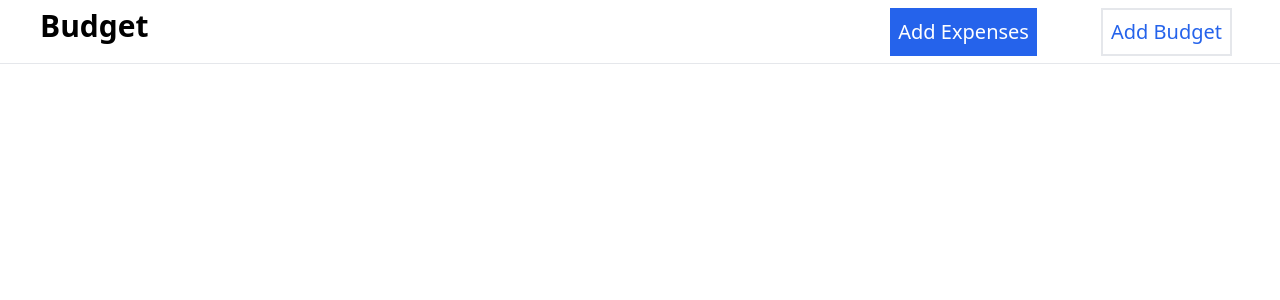
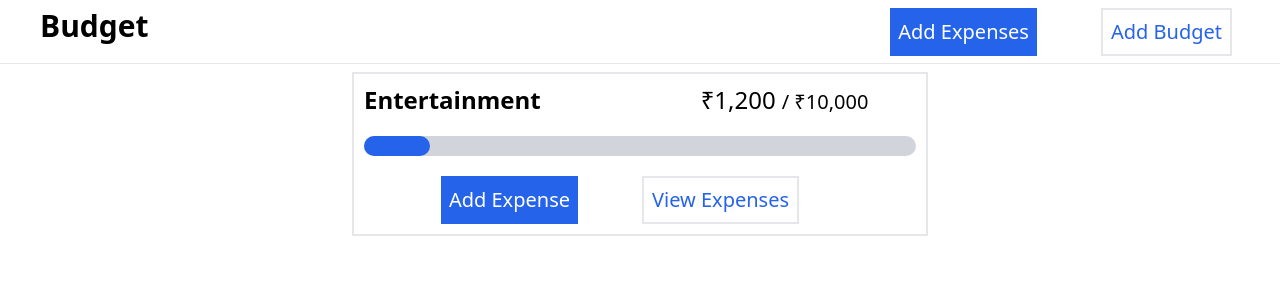
Before and after one commit to Chirayu31/MyBudget, a React (Vite) app: page / in a window 1280 px wide. Shown: the top 300 px of the page. Built offline with nearby package versions, Linux system fonts and the light colour scheme; a web font is replaced by a local one.

Commit message:
Budget Card Completed

```diff
--- a/src/App.jsx
+++ b/src/App.jsx
@@ -1,10 +1,14 @@
 import './App.css'
+import BudgetCard from './Components/BudgetCard'
 import Navbar from './Components/Navbar'
 
 function App() {
   return (
     <div className="App">
       <Navbar />
+      <div class="flex gap-4 content-center justify-center ">
+        <BudgetCard amt={1200} max={10000} />
+      </div>
 
     </div>
   )
--- /dev/null
+++ b/src/Components/BudgetCard.jsx
@@ -0,0 +1,50 @@
+import React from 'react'
+import { currencyFormatter } from '../utils'
+
+function BudgetCard({ amt, max }) {
+    return (
+        <div className=' container sm:max-w-xl border-grey border-2 p-2.5 '>
+            <div className='flex'>
+                <div className='flex justify-around gap-x-8 min-[450px]:gap-x-20 sm:gap-x-40 '>
+                    <h1 className='text-black text-lg sm:text-xl md:text-2xl font-semibold'>
+                        Entertainment
+                    </h1>
+                    <div className='flex justify-between gap-1.5 '>
+                        <span className='text-black text-lg sm:text-xl md:text-2xl '>
+                            {currencyFormatter.format(amt)}
+                        </span>
+
+                        <span className='text-black text-md sm:text-lg md:text-xl mt-1'>
+                            / {currencyFormatter.format(max)}
+                        </span>
+                    </div>
+                </div>
+            </div>
+            {/* Progress bar */}
+            <div className='flex my-5'>
+                <div className='w-full bg-gray-300 rounded-full h-5'>
+                    <div className={`w-full rounded-full h-5
+                     ${amt / max > 0.75 ? `bg-red-500`
+                            : amt / max > 0.5 ? `bg-yellow-500`
+                                : `bg-blue-600`}`}
+                        style={{ width: `${(amt / max) * 100}%`, maxWidth: '100%' }}>
+                    </div>
+                </div>
+            </div>
+            {/* Add Expense and View Expense Buttons */}
+            <div className='flex justify-center'>
+                <div className='flex justify-between gap-4 sm:gap-16'>
+                    <button className='bg-blue-600 p-1 sm:p-2 text-white text-sm sm:text-lg md:text-xl '>
+                        Add Expense
+                    </button>
+                    <button className='bg-white border-solid border-2 border-grey hover:border-blue-600 p-1 sm:p-2 text-blue-600 text-sm sm:text-lg md:text-xl sm:mr-6 md:mr-10'>
+                        View Expenses
+                    </button>
+                </div>
+            </div>
+
+        </div>
+    )
+}
+
+export default BudgetCard
--- /dev/null
+++ b/src/utils.js
@@ -0,0 +1,5 @@
+export const currencyFormatter = new Intl.NumberFormat(undefined, {
+    currency: 'INR',
+    style: 'currency',
+    minimumFractionDigits: 0
+})
```
